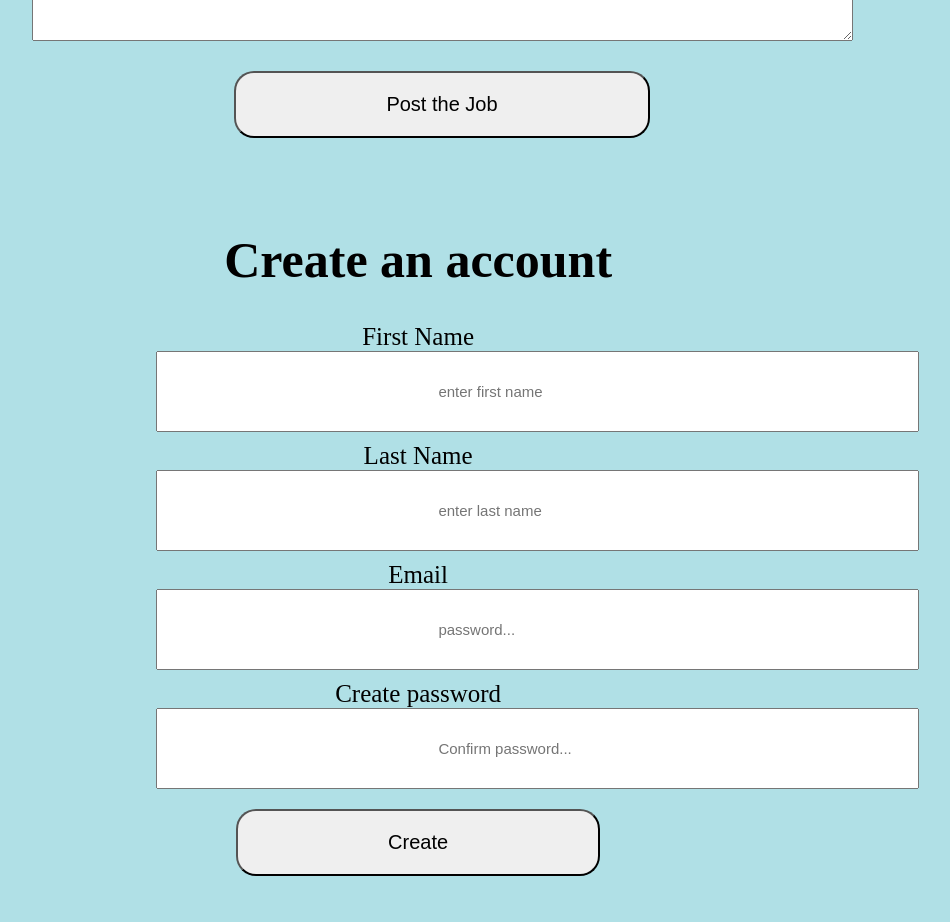
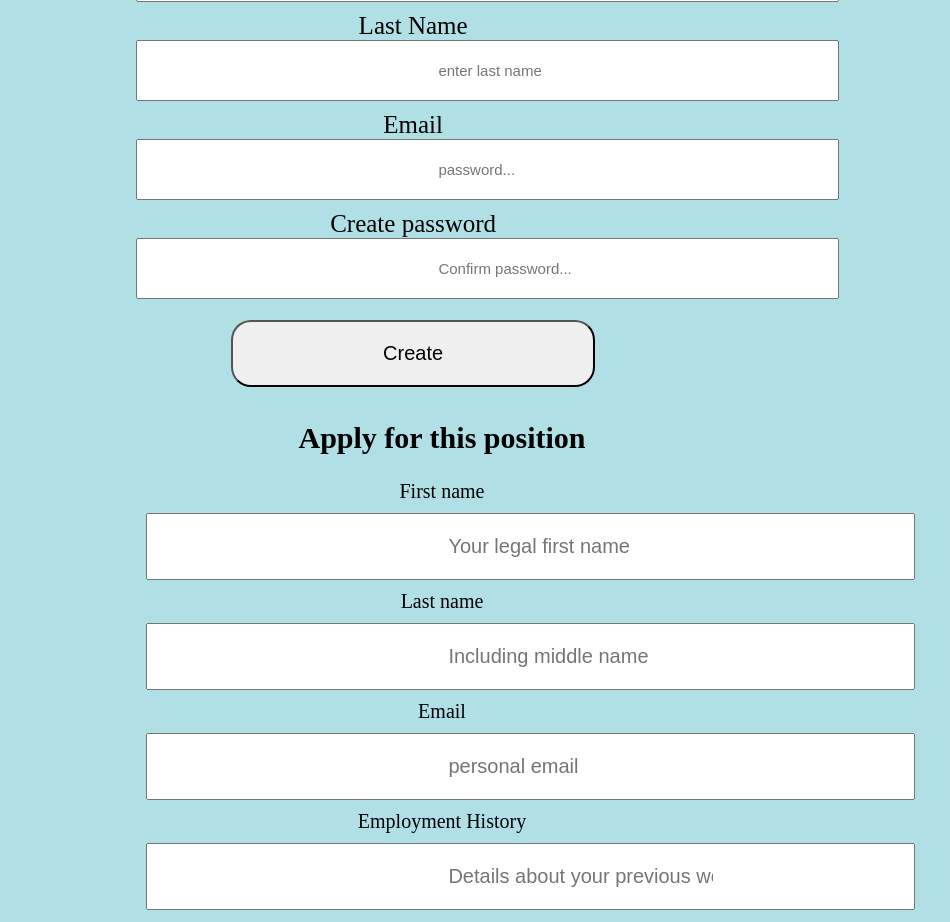
Before and after one commit to Kandedriva/final_project, a React (Create React App) app: page / in a window 1280 px wide. Shown: the part 2480-3402 px from the top of the page, without its empty margins (198-1148 px from the left). Built offline with nearby package versions, Linux system fonts and the light colour scheme.

Commit message:
Create the JobApplication component and render it in App.js

```diff
--- a/src/components/App.js
+++ b/src/components/App.js
@@ -3,6 +3,7 @@ import Login from "./Login";
 import Welcome from "./Welcome";
 import CreateJob from "./CreateJob";
 import CreateAccount from "./CreateAccount";
+import JobApplication from "./JobApplication";
 
 
 function App(){
@@ -12,6 +13,7 @@ function App(){
     <Login/>
     <CreateJob/>
     <CreateAccount/>
+    <JobApplication/>
     </div>
   )
 }
--- a/src/components/CreateAccount.js
+++ b/src/components/CreateAccount.js
@@ -6,8 +6,6 @@ import React from "react";
 
         function CreateAccount() {
             return (
-              <div className="divi">
-
                 <form className="accountForm" action="index.html" method="post">
                 <h1>Create an account</h1>
                   <label htmlFor="fname">First Name</label>
@@ -18,10 +16,9 @@ import React from "react";
                   <input className="signUp" type="password" name="password" value="" placeholder="password..." />
                   <label htmlFor="password">Create password </label><br />
                   <input className="signUp" type="password" name="confirmPassword" value="" placeholder="Confirm password..." />
-
                   <button type="button" name="button" className="signUpButton">Create</button>
                 </form>
-              </div>
+
             );
           }
 
--- a/src/components/CreateJob.js
+++ b/src/components/CreateJob.js
@@ -51,7 +51,7 @@ function CreateJob() {
 
          <div className="description">
           {/* <label htmlFor="description">Job description:</label> */}
-          <textarea name="description" rows="15" cols="100"></textarea>
+          <textarea name="description" rows="15" cols="80"></textarea>
         </div>
 
         <button className="signUpButton" type="button" name="button">
--- /dev/null
+++ b/src/components/JobApplication.js
@@ -0,0 +1,47 @@
+import React from "react";
+
+function JobApplication() {
+    return (
+      <form className="jobApplication" action="index.html" method="post">
+        <h2>Apply for this position</h2>
+        <div className="firstName">
+          <label htmlFor="applyingJob">First name</label><br />
+          <input className="fullName" type="text" name="applyingJob" value="" placeholder="Your legal first name" />
+        </div>
+
+        <div className="lastName">
+          <label htmlFor="middleandLast">Last name</label><br />
+          <input className="fullName" type="text" name="middleandLast" value="" placeholder="Including middle name" />
+        </div>
+
+        <div className="email">
+          <label htmlFor="email">Email</label><br />
+          <input className="fullName" type="text" name="email" value="" placeholder="personal email" />
+        </div>
+
+        <div className="history">
+          <label htmlFor="history">Employment History</label><br />
+          <input className="fullName" type="text" name="history" value="" placeholder="Details about your previous work experience" />
+        </div>
+
+        <div className="education">
+          <label htmlFor="education">Education</label><br />
+          <small>Information about your educational background</small><br />
+          <textarea className="fullName" name="education" rows="2" cols="25"></textarea>
+        </div>
+
+        <div className="availability">
+          <label htmlFor="availability">Availability</label><br />
+          <input className="fullName" type="text" name="availability" value="" placeholder="When you can start the job and any scheduling constraints" />
+        </div>
+
+        <p>
+          After you submit your application, you will be contacted by the employer for more details and the rest of the procedure.<br />
+          This process can take a long time depending on HR. Good Luck.
+        </p>
+
+        <button className="loginButton" type="button" name="button">Submit</button>
+      </form>
+    );
+  }
+export default JobApplication
--- a/src/index.css
+++ b/src/index.css
@@ -3,6 +3,10 @@ body {
   background-color: powderblue;
 
 
+}
+
+label{
+  margin: 20px;
 }
 
 /* code {
@@ -59,7 +63,7 @@ body {
 
     }
     .createJobInput{
-      padding: 40px 200px 40px 200px;
+      padding: 10px 200px 10px 200px ;
     margin-bottom: 10px;
     font-size:25px
 
@@ -96,7 +100,24 @@ body {
     }
 
     .signUp{
-      padding: 30px 280px 30px 280px;
+      /* position: relative; */
+      padding: 20px 200px 20px 300px;
       margin-bottom: 10px;
       /* border-collapse: 5%; */
-      font-size:15px}
+      font-size:15px
+    }
+
+    .jobApplication{
+      text-align: center;
+      margin: 0 200px 0 200px;
+      padding:0 10% 0 10%;
+      font-size: 20px;
+      /* width: 900px;
+      height: 9000px; */
+    }
+
+    .fullName{
+      padding:20px 200px 20px 300px;
+      margin: 10px;
+      font-size: 20px;
+    }
```
